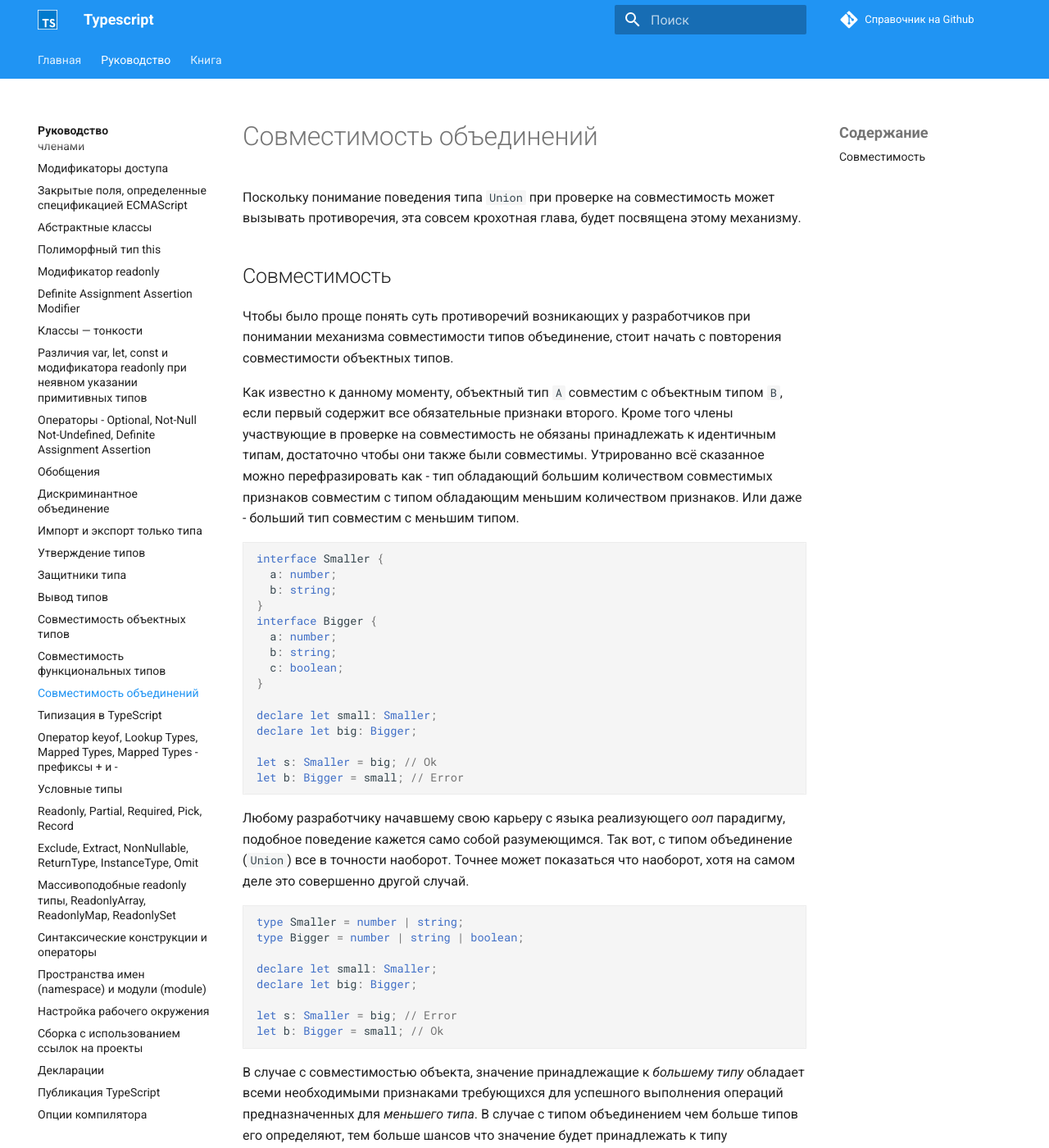
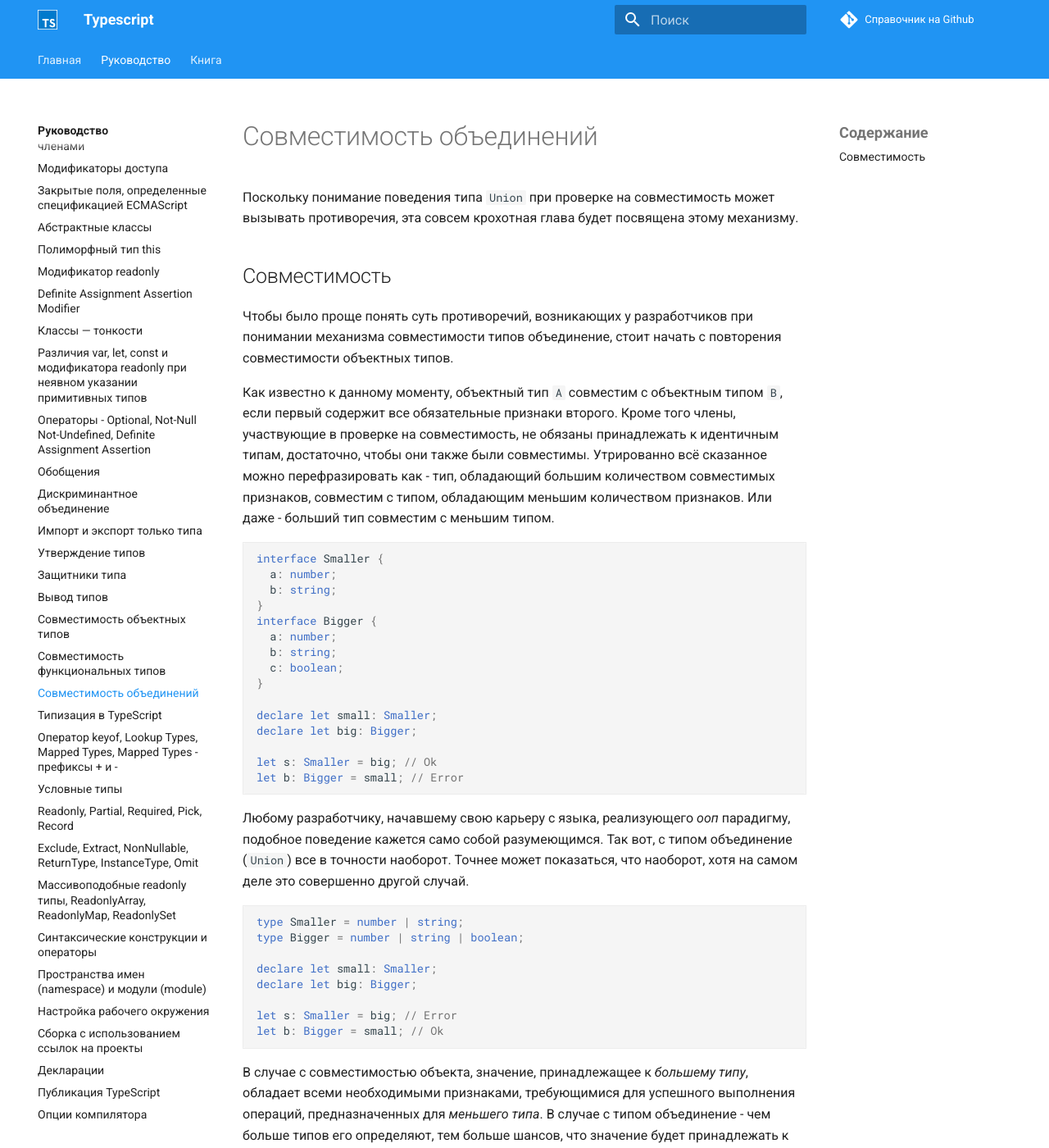
Before and after one commit to xsltdev/scriptdev.ru, an MkDocs documentation site: the page built from docs/guide/040.md, in a window 1280 px wide and 1400 px high. Shown: the whole window at 82% size. Built offline with MkDocs 1.6.1 and Material for MkDocs 9.7.7, drawn with Linux system fonts in a browser that asks for light colours; comment, search, counter and statistics services are not loaded; some of the changed text lies outside the part shown.

Commit message:
edited mistakes

````diff
--- a/docs/guide/040.md
+++ b/docs/guide/040.md
@@ -1,12 +1,12 @@
 # Совместимость объединений
 
-Поскольку понимание поведения типа `Union` при проверке на совместимость может вызывать противоречия, эта совсем крохотная глава, будет посвящена этому механизму.
+Поскольку понимание поведения типа `Union` при проверке на совместимость может вызывать противоречия, эта совсем крохотная глава будет посвящена этому механизму.
 
 ## Совместимость
 
-Чтобы было проще понять суть противоречий возникающих у разработчиков при понимании механизма совместимости типов объединение, стоит начать с повторения совместимости объектных типов.
+Чтобы было проще понять суть противоречий, возникающих у разработчиков при понимании механизма совместимости типов объединение, стоит начать с повторения совместимости объектных типов.
 
-Как известно к данному моменту, объектный тип `A` совместим с объектным типом `B`, если первый содержит все обязательные признаки второго. Кроме того члены участвующие в проверке на совместимость не обязаны принадлежать к идентичным типам, достаточно чтобы они также были совместимы. Утрированно всё сказанное можно перефразировать как - тип обладающий большим количеством совместимых признаков совместим с типом обладающим меньшим количеством признаков. Или даже - больший тип совместим с меньшим типом.
+Как известно к данному моменту, объектный тип `A` совместим с объектным типом `B`, если первый содержит все обязательные признаки второго. Кроме того члены, участвующие в проверке на совместимость, не обязаны принадлежать к идентичным типам, достаточно, чтобы они также были совместимы. Утрированно всё сказанное можно перефразировать как - тип, обладающий большим количеством совместимых признаков, совместим с типом, обладающим меньшим количеством признаков. Или даже - больший тип совместим с меньшим типом.
 
 ```ts
 interface Smaller {
@@ -26,7 +26,7 @@
 let b: Bigger = small; // Error
 ```
 
-Любому разработчику начавшему свою карьеру с языка реализующего _ооп_ парадигму, подобное поведение кажется само собой разумеющимся. Так вот, с типом объединение (`Union`) все в точности наоборот. Точнее может показаться что наоборот, хотя на самом деле это совершенно другой случай.
+Любому разработчику, начавшему свою карьеру с языка, реализующего _ооп_ парадигму, подобное поведение кажется само собой разумеющимся. Так вот, с типом объединение (`Union`) все в точности наоборот. Точнее может показаться, что наоборот, хотя на самом деле это совершенно другой случай.
 
 ```ts
 type Smaller = number | string;
@@ -39,9 +39,9 @@
 let b: Bigger = small; // Ok
 ```
 
-В случае с совместимостью объекта, значение принадлежащие к _большему типу_ обладает всеми необходимыми признаками требующихся для успешного выполнения операций предназначенных для _меньшего типа_. В случае с типом объединением чем больше типов его определяют, тем больше шансов что значение будет принадлежать к типу отсутствующему в _меньшем типе_.
+В случае с совместимостью объекта, значение, принадлежащее к _большему типу_, обладает всеми необходимыми признаками, требующимися для успешного выполнения операций, предназначенных для _меньшего типа_. В случае с типом объединение - чем больше типов его определяют, тем больше шансов, что значение будет принадлежать к типу, отсутствующему в _меньшем типе_.
 
-В нашем примере переменная с типом `Bigger` помимо прочего может быть ассоциирована со значением принадлежащим к типу `boolean`, который не определяет множество типа `Smaller`.
+В нашем примере переменная с типом `Bigger`, помимо прочего, может быть ассоциирована со значением, принадлежащим к типу `boolean`, который не определяет множество типа `Smaller`.
 
 ```ts
 type Smaller = number | string;
@@ -56,12 +56,12 @@
 let b: Bigger = small; // Ok
 
 /**
- * [0] переменная big может иметь значение принадлежащие
- * к типу boolean которое отсутствует в типе Smaller. Поэтому
- * переменная big не может быть присвоенна переменной с Smaller.
+ * [0] переменная big может иметь значение, принадлежащие
+ * к типу boolean, которое отсутствует в типе Smaller. Поэтому
+ * переменная big не может быть присвоена переменной с Smaller.
  *
- * [1] И наоборот. Поскольку переменная small может иметь значение
- * принадлежащие либо к number либо string, её можно присвоить пепеменной
- * с типом Bigger поскольку множество определяющее его включает данные типы.
+ * [1] И наоборот. Поскольку переменная small может иметь значение,
+ * принадлежащее либо к number, либо string, её можно присвоить переменной
+ * с типом Bigger, поскольку множество, определяющее его, включает данные типы.
  */
 ```
````
